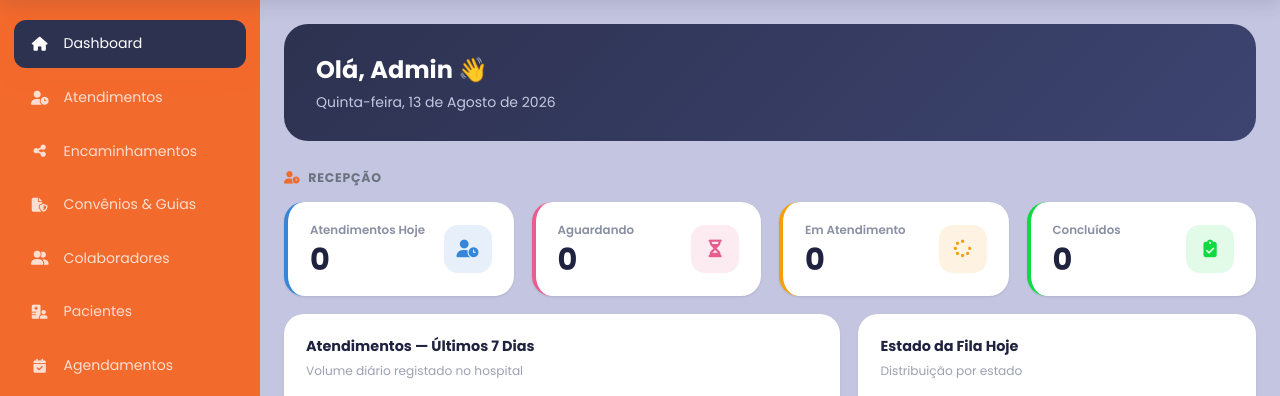
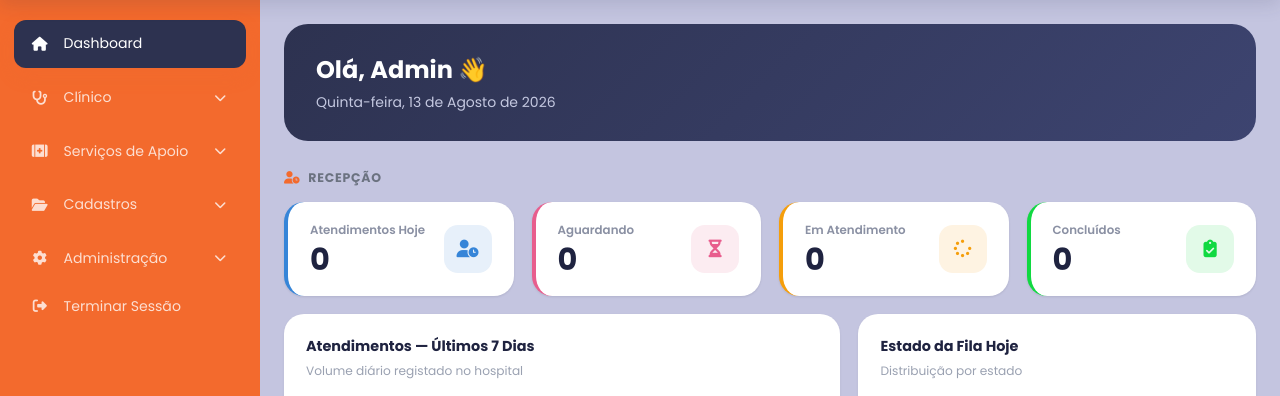
Before and after one commit to antoninoacuratech-programpython/Acura_Med_Final_Render, a Django app: page /dashboard/ in a window 1280 px wide. Shown: the part 80-476 px from the top of the page. Run offline with Django 5.2, Linux system fonts and the light colour scheme; a user stored in the database is signed in; data comes from the database, SQL or seed files in the repository; data that the repository does not hold is empty; some libraries are stand-ins or nearby versions.

Commit message:
com submenus no navbar

```diff
--- a/templates/base/menubar.html
+++ b/templates/base/menubar.html
@@ -5,7 +5,7 @@
     <ul class="sidebar-menu">
 
         <!-- ===================================================== -->
-        <!-- DASHBOARD -->
+        <!-- DASHBOARD (fica sozinho, sem grupo) -->
         <!-- ===================================================== -->
 
         <li class="active">
@@ -21,260 +21,201 @@
 
 
         <!-- ===================================================== -->
-        <!-- ATENDIMENTOS -->
+        <!-- GRUPO: CLÍNICO -->
         <!-- ===================================================== -->
 
+        {% if request.user|tem_permissao:"atendimento.gerir" or request.user|tem_permissao:"atendimento.triagem" or request.user|tem_permissao:"atendimento.atender" or request.user|tem_permissao:"nave.gerir" or request.user|tem_permissao:"encaminhamento.gerir" %}
+
+        <li class="has-submenu">
+            <a href="#" class="submenu-toggle" data-title="Clínico">
+                <i class="fa-solid fa-stethoscope"></i>
+                <span>Clínico</span>
+                <i class="fa-solid fa-chevron-down submenu-arrow"></i>
+            </a>
+
+            <ul class="submenu">
+
                 {% if request.user|tem_permissao:"atendimento.gerir" %}
-
                 <li>
-            <a href="#"
-               data-module="atendimento"
-               data-title="Atendimentos">
-
+                    <a href="#" data-module="atendimento" data-title="Atendimentos">
                         <i class="fa-solid fa-user-clock"></i>
                         <span>Atendimentos</span>
+                    </a>
+                </li>
+                {% endif %}
 
+                {% if request.user|tem_permissao:"atendimento.triagem" %}
+                <li>
+                    <a href="#" data-module="triagem" data-title="Triagem">
+                        <i class="fa-solid fa-heart-pulse"></i>
+                        <span>Triagem</span>
                     </a>
+                </li>
+                {% endif %}
+
+                {% if request.user|tem_permissao:"atendimento.atender" %}
+                <li>
+                    <a href="#" data-module="meus_atendimentos" data-title="Meus Atendimentos">
+                        <i class="fa-solid fa-user-doctor"></i>
+                        <span>Meus Atendimentos</span>
+                    </a>
+                </li>
+                {% endif %}
+
+                {% if request.user|tem_permissao:"nave.gerir" %}
+                <li>
+                    <a href="#" data-module="internamento" data-title="Internamento">
+                        <i class="fa-solid fa-bed-pulse"></i>
+                        <span>Internamento</span>
+                    </a>
+                </li>
+                {% endif %}
+
+                {% if request.user|tem_permissao:"encaminhamento.gerir" %}
+                <li>
+                    <a href="#" data-module="encaminhamento" data-title="Encaminhamentos">
+                        <i class="fa-solid fa-share-nodes"></i>
+                        <span>Encaminhamentos</span>
+                    </a>
+                </li>
+                {% endif %}
+
+            </ul>
         </li>
 
         {% endif %}
 
 
         <!-- ===================================================== -->
-        <!-- ENCAMINHAMENTOS -->
+        <!-- GRUPO: SERVIÇOS DE APOIO -->
         <!-- ===================================================== -->
 
-        {% if request.user|tem_permissao:"encaminhamento.gerir" %}
+        {% if request.user|tem_permissao:"farmacia.gerir" or request.user|tem_permissao:"tipoexame.gerir" %}
 
+        <li class="has-submenu">
+            <a href="#" class="submenu-toggle" data-title="Serviços de Apoio">
+                <i class="fa-solid fa-kit-medical"></i>
+                <span>Serviços de Apoio</span>
+                <i class="fa-solid fa-chevron-down submenu-arrow"></i>
+            </a>
+
+            <ul class="submenu">
+
+                {% if request.user|tem_permissao:"farmacia.gerir" %}
                 <li>
-            <a href="#"
-               data-module="encaminhamento"
-               data-title="Encaminhamentos">
+                    <a href="#" data-module="farmacia" data-title="Farmácia">
+                        <i class="fa-solid fa-pills"></i>
+                        <span>Farmácia</span>
+                    </a>
+                </li>
+                {% endif %}
 
-                <i class="fa-solid fa-share-nodes"></i>
-                <span>Encaminhamentos</span>
+                {% if request.user|tem_permissao:"tipoexame.gerir" %}
+                <li>
+                    <a href="#" data-module="laboratorio" data-title="Laboratório">
+                        <i class="fa-solid fa-flask-vial"></i>
+                        <span>Laboratório</span>
+                    </a>
+                </li>
+                {% endif %}
 
-            </a>
+            </ul>
         </li>
 
         {% endif %}
 
 
         <!-- ===================================================== -->
-        <!-- CONVÊNIOS -->
+        <!-- GRUPO: CADASTROS -->
         <!-- ===================================================== -->
 
+        {% if request.user|tem_permissao:"paciente.gerir" or request.user|tem_permissao:"agendamento.gerir" or request.user|tem_permissao:"convenio.gerir" or request.user|tem_permissao:"colaborador.gerir" %}
+
+        <li class="has-submenu">
+            <a href="#" class="submenu-toggle" data-title="Cadastros">
+                <i class="fa-solid fa-folder-open"></i>
+                <span>Cadastros</span>
+                <i class="fa-solid fa-chevron-down submenu-arrow"></i>
+            </a>
+
+            <ul class="submenu">
+
+                {% if request.user|tem_permissao:"paciente.gerir" %}
+                <li>
+                    <a href="#" data-module="pacientes" data-title="Pacientes">
+                        <i class="fa-solid fa-hospital-user"></i>
+                        <span>Pacientes</span>
+                    </a>
+                </li>
+                {% endif %}
+
+                {% if request.user|tem_permissao:"agendamento.gerir" %}
+                <li>
+                    <a href="#" data-module="agendamentos" data-title="Agendamentos">
+                        <i class="fa-solid fa-calendar-check"></i>
+                        <span>Agendamentos</span>
+                    </a>
+                </li>
+                {% endif %}
+
                 {% if request.user|tem_permissao:"convenio.gerir" %}
-
                 <li>
-            <a href="#"
-               data-module="convenios"
-               data-title="Convênios & Guias">
-
+                    <a href="#" data-module="convenios" data-title="Convênios & Guias">
                         <i class="fa-solid fa-file-shield"></i>
                         <span>Convênios & Guias</span>
+                    </a>
+                </li>
+                {% endif %}
 
+                {% if request.user|tem_permissao:"colaborador.gerir" %}
+                <li>
+                    <a href="#" data-module="colaboradores" data-title="Colaboradores">
+                        <i class="fa-solid fa-user-group"></i>
+                        <span>Colaboradores</span>
                     </a>
+                </li>
+                {% endif %}
+
+            </ul>
         </li>
 
         {% endif %}
 
 
         <!-- ===================================================== -->
-        <!-- COLABORADORES -->
+        <!-- GRUPO: ADMINISTRAÇÃO -->
         <!-- ===================================================== -->
 
-        {% if request.user|tem_permissao:"colaborador.gerir" %}
+        {% if request.user|tem_permissao:"perfil.gerir" or request.user|tem_permissao:"permissao.gerir" %}
 
+        <li class="has-submenu">
+            <a href="#" class="submenu-toggle" data-title="Administração">
+                <i class="fa-solid fa-gear"></i>
+                <span>Administração</span>
+                <i class="fa-solid fa-chevron-down submenu-arrow"></i>
+            </a>
+
+            <ul class="submenu">
+
+                {% if request.user|tem_permissao:"perfil.gerir" %}
                 <li>
-            <a href="#"
-               data-module="colaboradores"
-               data-title="Colaboradores">
-
-                <i class="fa-solid fa-user-group"></i>
-                <span>Colaboradores</span>
-
+                    <a href="{% url 'modulo_perfis' %}" data-module="perfis" data-title="Perfis">
+                        <i class="fa-solid fa-user-shield"></i>
+                        <span>Perfis</span>
                     </a>
                 </li>
-
                 {% endif %}
 
-
-        <!-- ===================================================== -->
-        <!-- PACIENTES -->
-        <!-- ===================================================== -->
-
-        {% if request.user|tem_permissao:"paciente.gerir" %}
-
+                {% if request.user|tem_permissao:"permissao.gerir" %}
                 <li>
-            <a href="#"
-               data-module="pacientes"
-               data-title="Pacientes">
-
-                <i class="fa-solid fa-hospital-user"></i>
-                <span>Pacientes</span>
-
+                    <a href="{% url 'modulo_permissoes' %}" data-module="permissoes" data-title="Permissões">
+                        <i class="fa-solid fa-key"></i>
+                        <span>Permissões</span>
                     </a>
                 </li>
-
                 {% endif %}
 
-
-        <!-- ===================================================== -->
-        <!-- AGENDAMENTOS -->
-        <!-- ===================================================== -->
-
-        {% if request.user|tem_permissao:"agendamento.gerir" %}
-
-        <li>
-            <a href="#"
-               data-module="agendamentos"
-               data-title="Agendamentos">
-
-                <i class="fa-solid fa-calendar-check"></i>
-                <span>Agendamentos</span>
-
-            </a>
-        </li>
-
-        {% endif %}
-
-
-        <!-- ===================================================== -->
-        <!-- FARMÁCIA -->
-        <!-- ===================================================== -->
-
-        {% if request.user|tem_permissao:"farmacia.gerir" %}
-
-        <li>
-            <a href="#"
-               data-module="farmacia"
-               data-title="Farmácia">
-
-                <i class="fa-solid fa-pills"></i>
-                <span>Farmácia</span>
-
-            </a>
-        </li>
-
-        {% endif %}
-
-
-        <!-- ===================================================== -->
-        <!-- INTERNAMENTO -->
-        <!-- ===================================================== -->
-
-        {% if request.user|tem_permissao:"nave.gerir" %}
-
-        <li>
-            <a href="#"
-               data-module="internamento"
-               data-title="Internamento">
-
-                <i class="fa-solid fa-bed-pulse"></i>
-                <span>Internamento</span>
-
-            </a>
-        </li>
-
-        {% endif %}
-
-
-        <!-- ===================================================== -->
-        <!-- PERFIS -->
-        <!-- ===================================================== -->
-
-        {% if request.user|tem_permissao:"perfil.gerir" %}
-
-        <li>
-            <a href="{% url 'modulo_perfis' %}"
-               data-module="perfis"
-               data-title="Perfis">
-
-                <i class="fa-solid fa-user-shield"></i>
-                <span>Perfis</span>
-
-            </a>
-        </li>
-
-        {% endif %}
-
-
-        <!-- ===================================================== -->
-        <!-- PERMISSÕES -->
-        <!-- ===================================================== -->
-
-        {% if request.user|tem_permissao:"permissao.gerir" %}
-
-        <li>
-            <a href="{% url 'modulo_permissoes' %}"
-               data-module="permissoes"
-               data-title="Permissões">
-
-                <i class="fa-solid fa-key"></i>
-                <span>Permissões</span>
-
-            </a>
-        </li>
-
-        {% endif %}
-
-
-        <!-- ===================================================== -->
-        <!-- MEUS ATENDIMENTOS -->
-        <!-- ===================================================== -->
-
-        {% if request.user|tem_permissao:"atendimento.atender" %}
-
-        <li>
-            <a href="#"
-               data-module="meus_atendimentos"
-               data-title="Meus Atendimentos">
-
-                <i class="fa-solid fa-stethoscope"></i>
-                <span>Meus Atendimentos</span>
-
-            </a>
-        </li>
-
-        {% endif %}
-
-
-        <!-- ===================================================== -->
-        <!-- TRIAGEM -->
-        <!-- ===================================================== -->
-
-        {% if request.user|tem_permissao:"atendimento.triagem" %}
-
-        <li>
-            <a href="#"
-               data-module="triagem"
-               data-title="Triagem">
-
-                <i class="fa-solid fa-heart-pulse"></i>
-                <span>Triagem</span>
-
-            </a>
-        </li>
-
-        {% endif %}
-
-
-        <!-- ===================================================== -->
-        <!-- LABORATÓRIO -->
-        <!-- ===================================================== -->
-
-        {% if request.user|tem_permissao:"tipoexame.gerir" %}
-
-        <li>
-            <a href="#"
-               data-module="laboratorio"
-               data-title="Laboratório">
-
-                <i class="fa-solid fa-flask-vial"></i>
-                <span>Laboratório</span>
-
-            </a>
+            </ul>
         </li>
 
         {% endif %}
```
Lines whose indentation alone changed are shown as unchanged.
